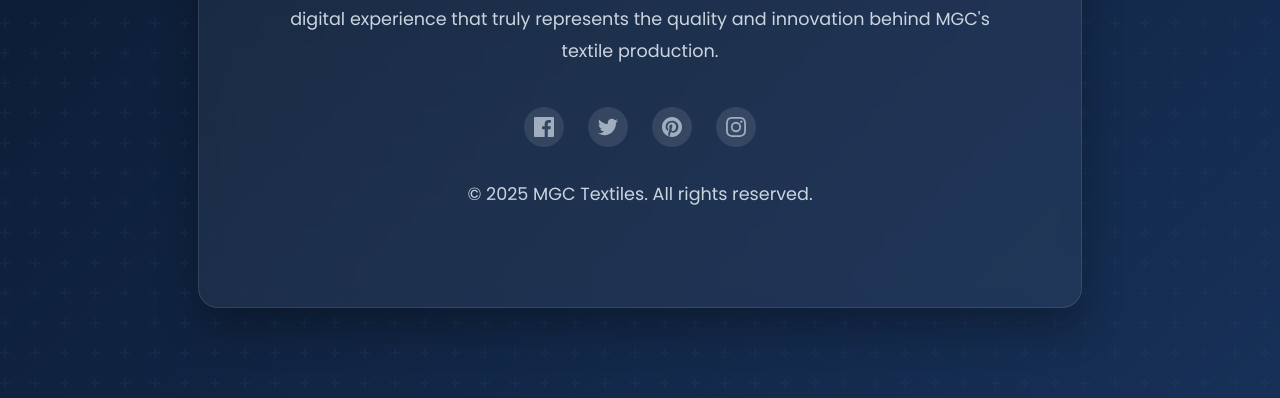
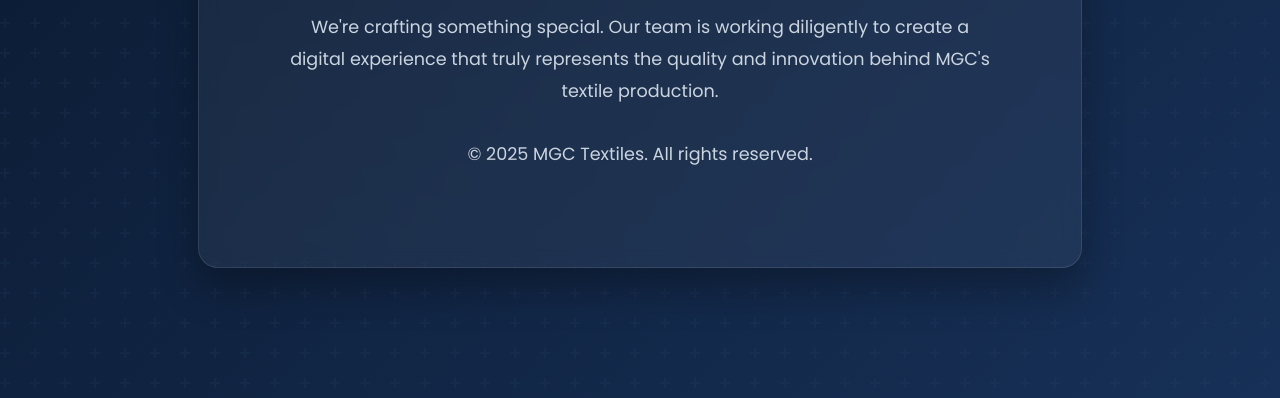
Before and after one commit to MGCtex/mgctex.github.io, a plain HTML site: page index.html in a window 1280 px wide. Shown: the part 402-800 px from the top of the page. Drawn offline with Linux system fonts and the light colour scheme.

Commit message:
Remove of social icons

```diff
--- a/index.html
+++ b/index.html
@@ -319,29 +319,6 @@
 
             <p>We're crafting something special. Our team is working diligently to create a digital experience that truly represents the quality and innovation behind MGC's textile production.</p>
 
-            <div class="social-icons">
-                <a href="#" class="social-icon">
-                    <svg width="20" height="20" fill="#a0aec0" viewBox="0 0 24 24" xmlns="http://www.w3.org/2000/svg">
-                        <path d="M22.675 0H1.325C0.593 0 0 0.593 0 1.325v21.351C0 23.407 0.593 24 1.325 24H12.82v-9.294H9.692v-3.622h3.128V8.413c0-3.1 1.893-4.788 4.659-4.788 1.325 0 2.463 0.099 2.795 0.143v3.24l-1.918 0.001c-1.504 0-1.795 0.715-1.795 1.763v2.313h3.587l-0.467 3.622h-3.12V24h6.116c0.73 0 1.323-0.593 1.323-1.325V1.325C24 0.593 23.407 0 22.675 0z"/>
-                    </svg>
-                </a>
-                <a href="#" class="social-icon">
-                    <svg width="20" height="20" fill="#a0aec0" viewBox="0 0 24 24" xmlns="http://www.w3.org/2000/svg">
-                        <path d="M23.954 4.569c-.885.389-1.83.654-2.825.775 1.014-.611 1.794-1.574 2.163-2.723-.951.555-2.005.959-3.127 1.184-.896-.959-2.173-1.559-3.591-1.559-2.717 0-4.92 2.203-4.92 4.917 0 .39.045.765.127 1.124C7.691 8.094 4.066 6.13 1.64 3.161c-.427.722-.666 1.561-.666 2.475 0 1.71.87 3.213 2.188 4.096-.807-.026-1.566-.248-2.228-.616v.061c0 2.385 1.693 4.374 3.946 4.827-.413.111-.849.171-1.296.171-.314 0-.615-.03-.916-.086.631 1.953 2.445 3.377 4.604 3.417-1.68 1.319-3.809 2.105-6.102 2.105-.39 0-.779-.023-1.17-.067 2.189 1.394 4.768 2.209 7.557 2.209 9.054 0 13.999-7.496 13.999-13.986 0-.209 0-.42-.015-.63.961-.689 1.8-1.56 2.46-2.548l-.047-.02z"/>
-                    </svg>
-                </a>
-                <a href="#" class="social-icon">
-                    <svg width="20" height="20" fill="#a0aec0" viewBox="0 0 24 24" xmlns="http://www.w3.org/2000/svg">
-                        <path d="M12 0C5.373 0 0 5.372 0 12c0 5.084 3.163 9.426 7.627 11.174-.105-.949-.2-2.405.042-3.441.218-.937 1.407-5.965 1.407-5.965s-.359-.719-.359-1.782c0-1.668.967-2.914 2.171-2.914 1.023 0 1.518.769 1.518 1.69 0 1.029-.655 2.568-.994 3.995-.283 1.194.599 2.169 1.777 2.169 2.133 0 3.772-2.249 3.772-5.495 0-2.873-2.064-4.882-5.012-4.882-3.414 0-5.418 2.561-5.418 5.207 0 1.031.397 2.138.893 2.738.098.119.112.224.083.345l-.333 1.36c-.053.22-.174.267-.402.161-1.499-.698-2.436-2.889-2.436-4.649 0-3.785 2.75-7.262 7.929-7.262 4.163 0 7.398 2.967 7.398 6.931 0 4.136-2.607 7.464-6.227 7.464-1.216 0-2.359-.631-2.75-1.378l-.748 2.853c-.271 1.043-1.002 2.35-1.492 3.146C9.57 23.812 10.763 24 12 24c6.627 0 12-5.373 12-12 0-6.628-5.373-12-12-12z"/>
-                    </svg>
-                </a>
-                <a href="#" class="social-icon">
-                    <svg width="20" height="20" fill="#a0aec0" viewBox="0 0 24 24" xmlns="http://www.w3.org/2000/svg">
-                        <path d="M12 2.163c3.204 0 3.584.012 4.85.07 3.252.148 4.771 1.691 4.919 4.919.058 1.265.069 1.645.069 4.849 0 3.205-.012 3.584-.069 4.849-.149 3.225-1.664 4.771-4.919 4.919-1.266.058-1.644.07-4.85.07-3.204 0-3.584-.012-4.849-.07-3.26-.149-4.771-1.699-4.919-4.92-.058-1.265-.07-1.644-.07-4.849 0-3.204.013-3.583.07-4.849.149-3.227 1.664-4.771 4.919-4.919 1.266-.057 1.645-.069 4.849-.069zM12 0C8.741 0 8.333.014 7.053.072 2.695.272.273 2.69.073 7.052.014 8.333 0 8.741 0 12c0 3.259.014 3.668.072 4.948.2 4.358 2.618 6.78 6.98 6.98C8.333 23.986 8.741 24 12 24c3.259 0 3.668-.014 4.948-.072 4.354-.2 6.782-2.618 6.979-6.98.059-1.28.073-1.689.073-4.948 0-3.259-.014-3.667-.072-4.947-.196-4.354-2.617-6.78-6.979-6.98C15.668.014 15.259 0 12 0zm0 5.838a6.162 6.162 0 100 12.324 6.162 6.162 0 000-12.324zM12 16a4 4 0 110-8 4 4 0 010 8zm6.406-11.845a1.44 1.44 0 100 2.881 1.44 1.44 0 000-2.881z"/>
-                    </svg>
-                </a>
-            </div>
-
             <footer>
                 <p>&copy; 2025 MGC Textiles. All rights reserved.</p>
             </footer>
```
